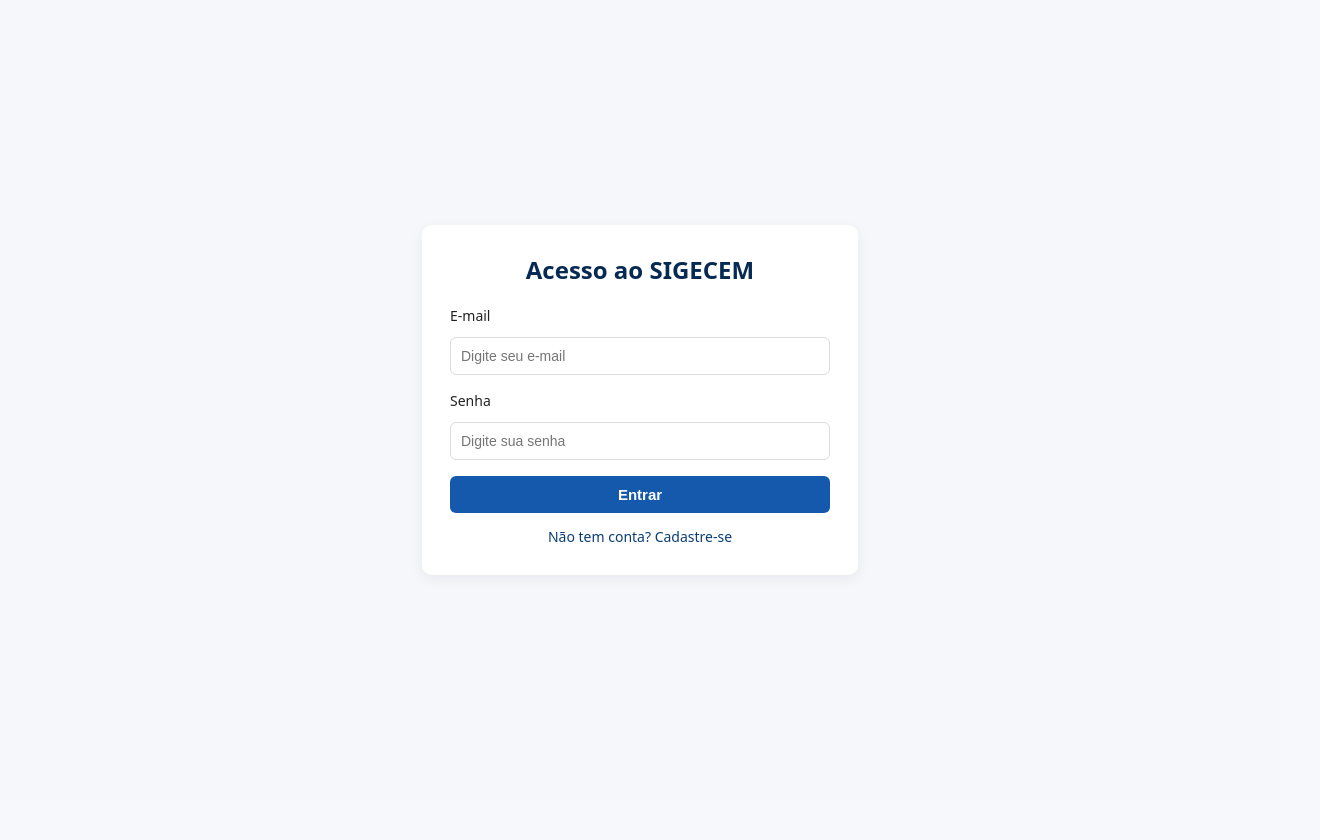
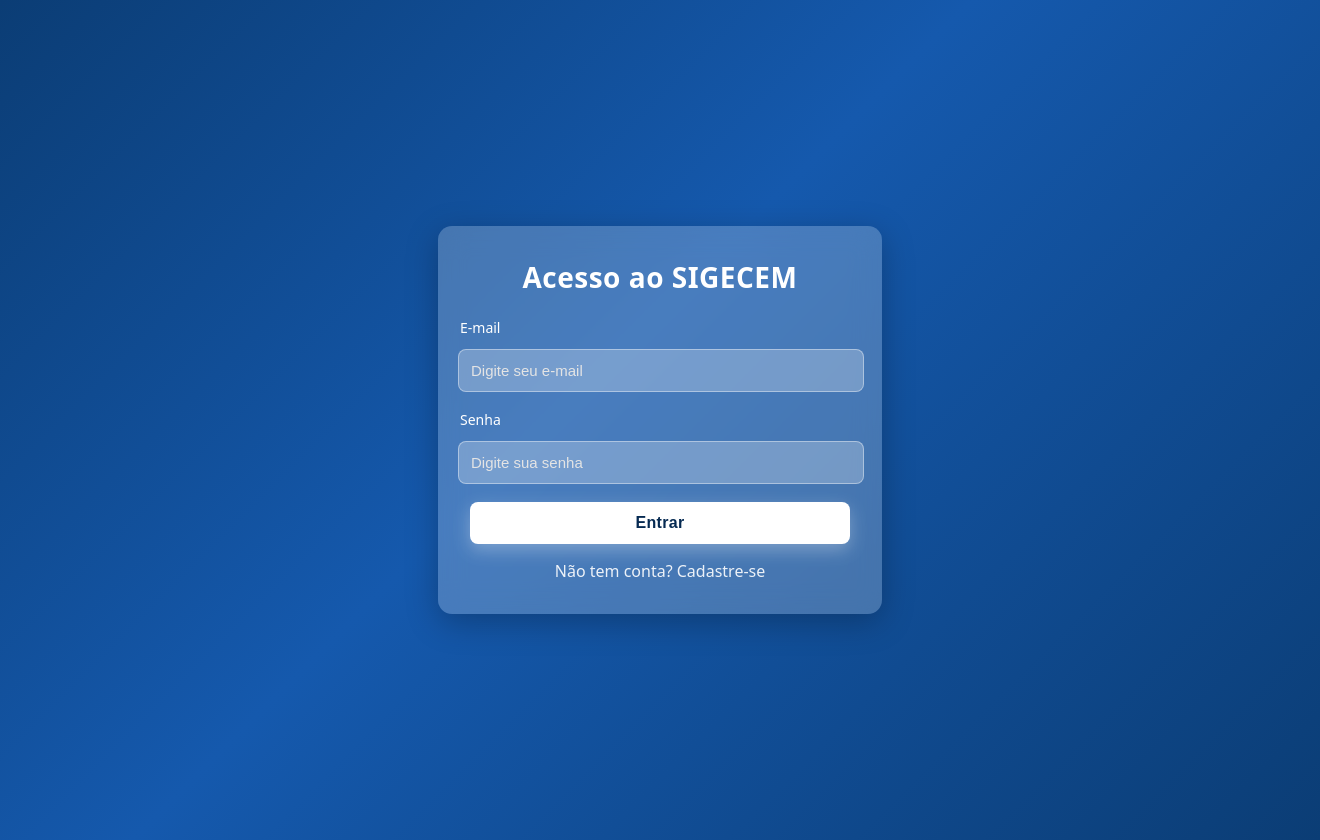
Before and after one commit to Stuutis/SIGECEM, a React (Vite) app in the folder frontend/: page /login in a window 1280 px wide. Shown: the whole page, 1320 px wide, since content can reach past the window. Before the commit the page ends 800 px from the top, so only its background shows below. Built offline with nearby package versions, Linux system fonts and the light colour scheme.

Commit message:
Feature: Novo ajuste premium do CSS (SIGECEM PRO)

```diff
--- a/frontend/src/styles.css
+++ b/frontend/src/styles.css
@@ -1,273 +1,359 @@
+/* ===================== VARIÁVEIS ===================== */
 :root {
   --primary: #0b3d75;
   --primary-dark: #062a52;
   --primary-light: #1559ad;
+
+  --glass-bg: rgba(255, 255, 255, 0.18);
+  --glass-border: rgba(255, 255, 255, 0.35);
+  --shadow-strong: 0 10px 35px rgba(0, 0, 0, 0.22);
+  --shadow-soft: 0 4px 18px rgba(0, 0, 0, 0.12);
 }
 
+/* ===================== APP ===================== */
 .app {
   display: flex;
   min-height: 100vh;
-  font-family: Inter, system-ui, Arial, sans-serif;
-  background: #f6f7fb;
+  font-family: "Inter", system-ui, Arial, sans-serif;
+  background: linear-gradient(135deg, #f6f7fb 0%, #e9edf5 100%);
   color: #222;
+  animation: fadeIn 0.5s ease-in-out;
 }
 
+/* ===================== SIDEBAR PREMIUM ===================== */
 .sidebar {
-  width: 220px;
-  background: var(--primary);
+  width: 240px;
+  background: rgba(11, 61, 117, 0.95);
+  border-right: 1px solid rgba(255, 255, 255, 0.15);
+  backdrop-filter: blur(10px);
+
   color: white;
-  padding: 20px;
+  padding: 28px 20px;
   box-sizing: border-box;
+
+  display: flex;
+  flex-direction: column;
+  justify-content: space-between;
+
+  box-shadow: 4px 0 18px rgba(0, 0, 0, 0.15);
 }
+
 .sidebar h2 {
-  margin: 0 0 16px 0;
+  margin: 0 0 20px 0;
+  font-size: 26px;
+  letter-spacing: 0.6px;
 }
+
+/* Links */
 .sidebar a {
   color: #dce6f7;
   text-decoration: none;
+  font-size: 15px;
+  font-weight: 500;
+  transition: 0.25s;
 }
+
 .sidebar ul {
   list-style: none;
   padding: 0;
   margin: 0;
 }
+
 .sidebar li {
-  margin: 10px 0;
+  margin: 12px 0;
 }
 
+.sidebar li a {
+  display: block;
+  padding: 10px 10px;
+  border-radius: 8px;
+  transition: 0.2s ease;
+}
+
+.sidebar li a:hover {
+  background: rgba(255, 255, 255, 0.18);
+  color: #fff;
+  transform: translateX(4px);
+}
+
+/* ===================== MAIN AREA ===================== */
 .main {
   flex: 1;
-  padding: 28px;
+  padding: 32px;
   box-sizing: border-box;
+  animation: fadeSlide 0.5s ease;
 }
 
 h1 {
   margin-bottom: 12px;
-  font-size: 24px;
+  font-size: 28px;
+  font-weight: 700;
   color: var(--primary-dark);
 }
 
+/* ===================== CARDS PREMIUM ===================== */
 .cards-container {
   display: flex;
-  gap: 20px;
-  margin-top: 12px;
+  gap: 22px;
+  margin-top: 18px;
 }
 
 .card {
-  padding: 16px;
-  border-radius: 10px;
-  box-shadow: 0 4px 14px rgba(16, 24, 40, 0.06);
-  width: 220px;
+  padding: 20px;
+  border-radius: 14px;
+  box-shadow: var(--shadow-soft);
+  width: 240px;
   color: white;
-  background: var(--primary-light);
+  background: linear-gradient(135deg, var(--primary-light), var(--primary));
+  backdrop-filter: blur(4px);
+  border: 1px solid rgba(255, 255, 255, 0.12);
+  transition: 0.25s;
+}
+
+.card:hover {
+  transform: translateY(-4px);
+  box-shadow: var(--shadow-strong);
 }
 
 .card.azul-escuro {
-  background: #6079a9;
+  background: linear-gradient(135deg, #6079a9, #4c6184);
 }
 .card.verde {
-  background: #049a66;
+  background: linear-gradient(135deg, #049a66, #03744d);
+}
+.card.azul-claro {
+  background: linear-gradient(135deg, #a6cfe3, #86b7cd);
 }
 
-.card.azul-claro {
-  background: #a6cfe3;
+/* ===================== CONTENT BLOCK PREMIUM ===================== */
+.content-container {
+  background: white;
+  margin-top: 18px;
+  padding: 20px;
+  border-radius: 14px;
+
+  box-shadow: var(--shadow-soft);
+  border: 1px solid rgba(0, 0, 0, 0.05);
 }
 
-.content-container {
-  background: #fff;
-  margin-top: 12px;
-  padding: 16px;
-  border-radius: 10px;
-  box-shadow: 0 4px 14px rgba(16, 24, 40, 0.06);
-}
-
+/* ===================== TABLE PREMIUM ===================== */
 .tabela {
   width: 100%;
   border-collapse: collapse;
-  margin-top: 8px;
-}
-.tabela th,
-.tabela td {
-  border-bottom: 1px solid #eee;
-  padding: 10px;
-  text-align: left;
-}
-.tabela thead {
-  background: #fafafa;
+  margin-top: 12px;
+  font-size: 15px;
 }
 
+.tabela thead {
+  background: #f1f4f9;
+}
+
+.tabela th {
+  padding: 14px;
+  font-weight: 600;
+  color: var(--primary-dark);
+}
+
+.tabela td {
+  padding: 12px;
+  border-bottom: 1px solid #e6e6e6;
+}
+
+.tabela tr:hover td {
+  background: #f4f7fb;
+}
+
+/* ===================== BUTTONS PREMIUM ===================== */
 button {
   background: var(--primary-light);
   border: none;
   color: white;
-  padding: 6px 10px;
-  border-radius: 6px;
+  padding: 8px 14px;
+  border-radius: 8px;
   cursor: pointer;
-  margin-right: 6px;
-}
-button:hover {
-  opacity: 0.9;
-}
-.top-actions {
-  margin-bottom: 12px;
+  font-weight: 600;
+  box-shadow: 0 4px 12px rgba(21, 89, 173, 0.35);
+  transition: 0.25s;
 }
 
+button:hover {
+  opacity: 0.92;
+  transform: translateY(-2px);
+}
+
+/* Botão neutro */
+.modal-actions button:first-child {
+  background: #e5e7eb;
+  color: #111;
+}
+
+/* ===================== MODAL PREMIUM ===================== */
 .modal {
   position: fixed;
   inset: 0;
   display: flex;
   align-items: center;
   justify-content: center;
-  background: rgba(10, 10, 10, 0.35);
+  background: rgba(15, 20, 30, 0.45);
+  backdrop-filter: blur(4px);
   z-index: 100;
 }
+
 .modal-card {
-  background: #fff;
-  padding: 18px;
-  border-radius: 10px;
+  background: rgba(255, 255, 255, 0.95);
+  padding: 24px;
+  border-radius: 14px;
   width: 420px;
-  box-shadow: 0 8px 30px rgba(0, 0, 0, 0.12);
+  box-shadow: var(--shadow-strong);
+  animation: scaleIn 0.35s ease;
 }
-.modal-card h3 {
-  margin-top: 0;
-}
+
 .modal-card label {
   display: block;
   margin-bottom: 8px;
-  font-size: 14px;
+  font-size: 15px;
+  font-weight: 500;
 }
+
 .modal-card input,
 .modal-card select {
   width: 100%;
-  padding: 8px;
+  padding: 10px;
   margin-top: 4px;
-  box-sizing: border-box;
-}
-.modal-actions {
-  margin-top: 12px;
-  display: flex;
-  justify-content: flex-end;
-  gap: 8px;
-}
-.modal-actions button:first-child {
-  background: #e5e7eb;
-  color: #111;
+  border-radius: 8px;
+  border: 1px solid #d4d4d4;
+  transition: 0.2s;
 }
 
-.error {
-  color: #b91c1c;
+.modal-card input:focus,
+.modal-card select:focus {
+  border-color: var(--primary-light);
+  box-shadow: 0 0 0 2px rgba(21, 89, 173, 0.22);
 }
 
-.sidebar li a {
-  display: block;
-  padding: 6px 4px;
-  border-radius: 6px;
-  transition: background 0.2s;
-}
+/* ================= PREMIUM LOGIN ================= */
 
-.sidebar li a:hover {
-  background: rgba(255, 255, 255, 0.1);
-  color: #fff;
-}
 .login-container {
   width: 100%;
   min-height: 100vh;
   display: flex;
   align-items: center;
   justify-content: center;
-  background: #f6f7fb;
+
+  /* Fundo Premium */
+  background: linear-gradient(135deg, #0b3d75 0%, #1559ad 45%, #0b3d75 100%);
   padding: 20px;
-  box-sizing: border-box;
+  animation: fadeIn 0.6s ease-in-out;
 }
 
-/* Card do login - Alinhado com card e content-container */
+/* Card moderno com GLASS EFFECT */
 .login-card {
-  background: #fff;
-  padding: 28px;
+  background: rgba(255, 255, 255, 0.22);
+  backdrop-filter: blur(14px);
+  -webkit-backdrop-filter: blur(14px);
+  padding: 32px;
   width: 380px;
-  border-radius: 10px; /* Alinhado com .card e .content-container */
-  box-shadow: 0 4px 14px rgba(16, 24, 40, 0.06); /* Alinhado com .card e .content-container */
+
+  border-radius: 14px;
+  box-shadow: 0 8px 32px rgba(0, 0, 0, 0.25);
+  animation: slideUp 0.6s ease forwards;
 }
 
-/* Título - Alinhado com h1 */
+/* Título premium */
 .login-title {
   margin-top: 0;
-  margin-bottom: 20px;
-  color: var(--primary-dark);
-  font-size: 24px; /* Alinhado com h1 */
-  font-weight: 600;
+  margin-bottom: 22px;
+  color: white;
+  font-size: 28px;
+  font-weight: 700;
   text-align: center;
+  letter-spacing: 0.5px;
 }
 
-/* Inputs */
+/* Labels */
 .login-card label {
   font-size: 14px;
-  margin-bottom: 8px;
-  display: block;
-  color: #222; /* Cor do texto principal */
+  font-weight: 500;
+  margin-left: -10px;
+  color: white;
 }
 
+/* Inputs premium */
 .login-card input {
   width: 100%;
-  padding: 10px;
+  padding: 12px;
   margin-top: 4px;
-  margin-bottom: 16px;
-  border-radius: 6px; /* Alinhado com 'button' */
-  border: 1px solid #dcdcdc;
-  background: #fff;
-  outline: none;
-  font-size: 14px;
-  transition: 0.2s;
+  margin-bottom: 18px;
+  margin-left: -12px;
+  border-radius: 8px;
+  border: 1px solid rgba(255, 255, 255, 0.4);
+  background: rgba(255, 255, 255, 0.25);
+  color: #fff;
+  font-size: 15px;
+  transition: 0.25s;
+}
+
+.login-card input::placeholder {
+  color: #e4e4e4;
 }
 
 .login-card input:focus {
-  border-color: var(--primary-light);
-  background: #fff;
-  box-shadow: 0 0 0 2px rgba(21, 89, 173, 0.18);
+  border-color: white;
+  box-shadow: 0 0 0 3px rgba(255, 255, 255, 0.25);
+  background: rgba(255, 255, 255, 0.35);
 }
 
-/* Botão - Unificado com o estilo de 'button' padrão */
+/* BOTÃO PREMIUM */
 .btn-primary {
   width: 100%;
-  padding: 10px;
-  border-radius: 6px; /* Alinhado com 'button' */
+  padding: 12px;
+  border-radius: 8px;
   border: none;
-  background: var(--primary-light);
-  color: #fff;
-  font-size: 15px;
-  font-weight: 600;
+  background: white;
+  color: var(--primary-dark);
+  font-size: 16px;
+  font-weight: 700;
   cursor: pointer;
-  transition: 0.2s;
+  transition: 0.25s ease;
+  letter-spacing: 0.3px;
+  box-shadow: 0 6px 18px rgba(255, 255, 255, 0.3);
 }
 
 .btn-primary:hover {
-  opacity: 0.9; /* Alinhado com 'button:hover' */
+  background: #e4e4e4;
+  transform: translateY(-2px);
+  box-shadow: 0 10px 22px rgba(255, 255, 255, 0.4);
 }
 
-/* Link para cadastro */
-.login-link {
-  margin-top: 12px;
-  text-align: center;
+/* Link premium */
+.login-link a {
+  color: white;
+  opacity: 0.9;
 }
-
-.login-link a {
-  color: var(--primary);
-  text-decoration: none;
-  font-size: 14px;
-  transition: 0.2s;
-}
-
 .login-link a:hover {
+  opacity: 1;
   text-decoration: underline;
 }
 
-/* Erro - Mantido */
+/* Caixa de erro */
 .error {
-  color: #b91c1c;
-  background: #fee2e2;
-  padding: 8px 10px;
-  border-radius: 6px;
-  font-size: 14px;
-  margin-bottom: 10px;
-  border: 1px solid #fecaca;
+  color: white;
+  background: rgba(255, 0, 0, 0.4);
+  border: 1px solid rgba(255, 0, 0, 0.5);
 }
+
+/* =============== ANIMAÇÕES =============== */
+
+@keyframes fadeIn {
+  from { opacity: 0; }
+  to { opacity: 1; }
+}
+
+@keyframes slideUp {
+  from { opacity: 0; transform: translateY(30px); }
+  to { opacity: 1; transform: translateY(0); }
+}
+@keyframes scaleIn {
+  from { opacity: 0; transform: scale(0.92); }
+  to { opacity: 1; transform: scale(1); }
+}
```
